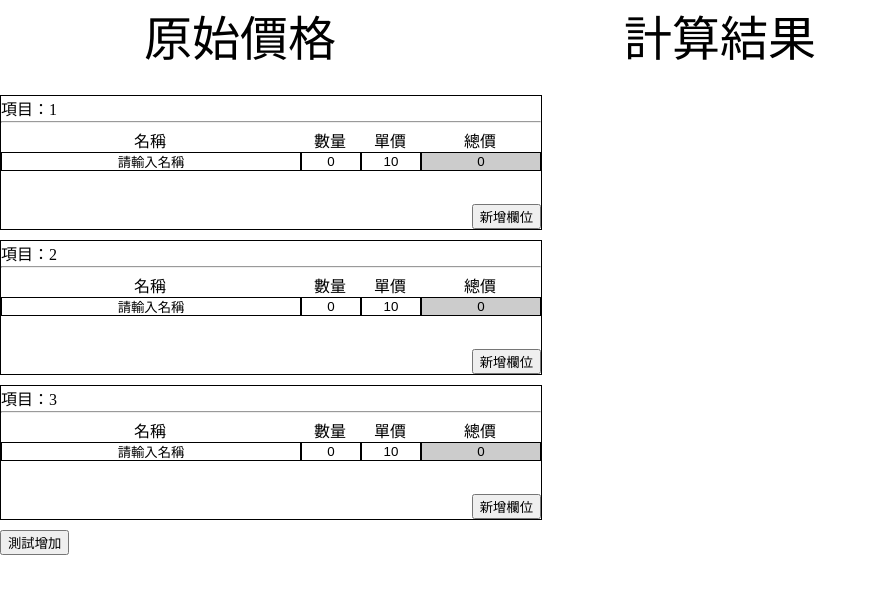
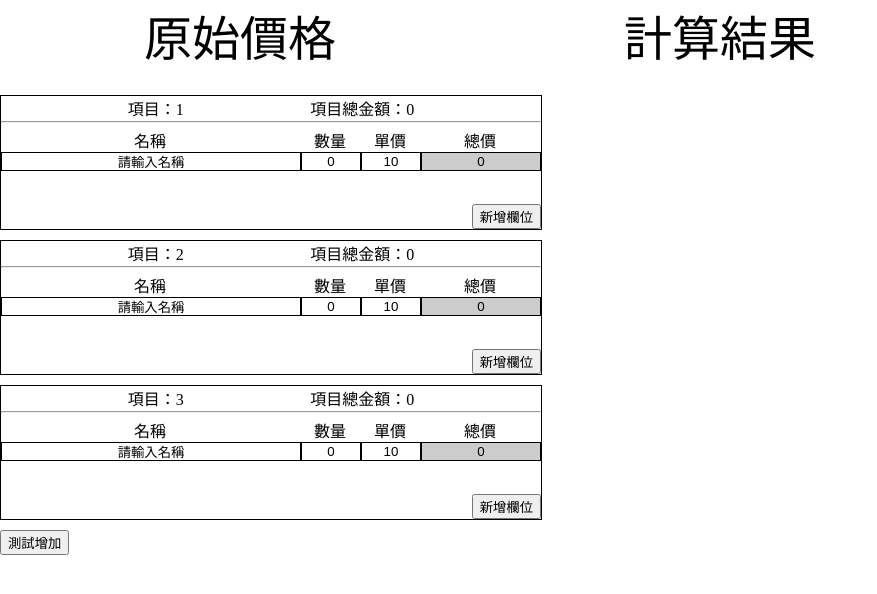
Before and after one commit to ProFusionInformationTechnology/Calculate-quote, an Angular app: page / in a window 1280 px wide. Shown: the top 594 px of the page, without its empty margins (0-877 px from the left). Built offline with nearby package versions, Linux system fonts and the light colour scheme.

Commit message:
[新增] 頁面中新增項目總金額與相關樣式調整

```diff
--- a/src/app/component/block-area/block-area.component.html
+++ b/src/app/component/block-area/block-area.component.html
@@ -1,5 +1,8 @@
 <div class="component-area">
-    <span class="title">項目：{{id}}</span>
+    <div class="title">
+        <span>項目：{{id}}</span>
+        <span>項目總金額：{{list.orTotal}}</span>
+    </div>
     <hr>
     <div class="children-area">
         <span class="name">名稱</span>
--- a/src/app/component/block-area/block-area.component.scss
+++ b/src/app/component/block-area/block-area.component.scss
@@ -9,6 +9,9 @@
     margin-bottom: 10px;
     padding-bottom: 23px;
     .title {
+        display: flex;
+        flex-direction: row;
+        justify-content: space-evenly;
         width: 100%;
         height: 20px;
     }
```
